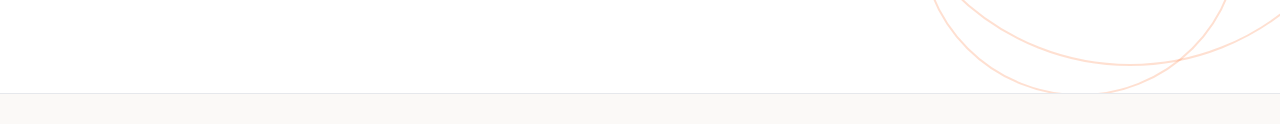
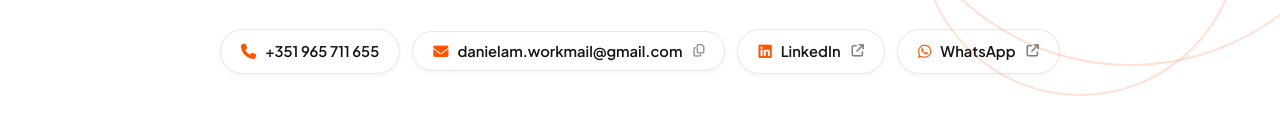
Before and after one commit to danielffmarques/danielffmarques.github.io, a plain HTML site: page index.html in a window 1280 px wide. Shown: the part 355-479 px from the top of the page. Drawn offline with Linux system fonts and the light colour scheme.

Commit message:
Add contact pills to Hero with unified typography

```diff
--- a/index.html
+++ b/index.html
@@ -62,6 +62,29 @@
       <div class="hero-titles text-center">
         <h1 class="hero-main-title">Digital Marketing & Strategy</h1>
         <p class="hero-sub-year">PORTFOLIO <span class="highlight-year">2026</span></p>
+      </div>
+
+      <!-- Hero Contacts Pills -->
+      <div class="hero-contacts-pills">
+        <a href="tel:+351965711655" class="hero-pill-btn">
+          <i class="fa-solid fa-phone"></i>
+          <span>+351 965 711 655</span>
+        </a>
+        <button class="hero-pill-btn copy-btn" data-copy="danielam.workmail@gmail.com" title="Clique para copiar">
+          <i class="fa-solid fa-envelope"></i>
+          <span>danielam.workmail@gmail.com</span>
+          <i class="fa-regular fa-copy pill-copy-icon"></i>
+        </button>
+        <a href="https://www.linkedin.com/in/daniel-amorim-marques-2092b6295/" target="_blank" rel="noopener noreferrer" class="hero-pill-btn">
+          <i class="fa-brands fa-linkedin"></i>
+          <span>LinkedIn</span>
+          <i class="fa-solid fa-arrow-up-right-from-square pill-ext-icon"></i>
+        </a>
+        <a href="https://wa.me/351965711655" target="_blank" rel="noopener noreferrer" class="hero-pill-btn">
+          <i class="fa-brands fa-whatsapp"></i>
+          <span>WhatsApp</span>
+          <i class="fa-solid fa-arrow-up-right-from-square pill-ext-icon"></i>
+        </a>
       </div>
     </div>
   </section>
--- a/style.css
+++ b/style.css
@@ -34,7 +34,7 @@
   --radius-pill: 9999px;
 
   --font-sans: 'Plus Jakarta Sans', -apple-system, BlinkMacSystemFont, sans-serif;
-  --font-display: 'Space Grotesk', sans-serif;
+  --font-display: 'Plus Jakarta Sans', sans-serif;
   --font-mono: 'Fira Code', monospace;
 
   --transition: all 0.25s cubic-bezier(0.16, 1, 0.3, 1);
@@ -403,6 +403,66 @@ a {
   color: var(--primary);
   -webkit-text-stroke: 0;
 }
+
+/* Hero Contact Pills */
+.hero-contacts-pills {
+  display: flex;
+  align-items: center;
+  justify-content: center;
+  gap: 12px;
+  flex-wrap: wrap;
+  margin-top: 32px;
+}
+
+.hero-pill-btn {
+  font-family: var(--font-sans);
+  font-size: 0.92rem;
+  font-weight: 600;
+  color: var(--text-main);
+  background: var(--bg-surface);
+  border: 1.5px solid var(--border-color);
+  padding: 10px 20px;
+  border-radius: var(--radius-pill);
+  display: inline-flex;
+  align-items: center;
+  gap: 9px;
+  text-decoration: none;
+  cursor: pointer;
+  transition: var(--transition);
+  box-shadow: var(--shadow-sm);
+}
+
+.hero-pill-btn i {
+  color: var(--primary);
+  font-size: 0.95rem;
+}
+
+.pill-copy-icon,
+.pill-ext-icon {
+  font-size: 0.78rem !important;
+  color: var(--text-light) !important;
+  margin-left: 2px;
+  transition: color 0.2s ease;
+}
+
+.hero-pill-btn:hover {
+  border-color: var(--primary);
+  color: var(--primary);
+  transform: translateY(-2px);
+  box-shadow: 0 6px 18px rgba(255, 84, 0, 0.15);
+}
+
+.hero-pill-btn:hover .pill-copy-icon,
+.hero-pill-btn:hover .pill-ext-icon {
+  color: var(--primary) !important;
+}
+
+[data-theme="dark"] .hero-pill-btn {
+  background: var(--bg-surface);
+  border-color: var(--border-color);
+  color: var(--text-main);
+}
+
 
 /* ==========================================================================
    ABOUT & SPECIALIZATION STAGE (DYNAMIC 4-CARD FAN-OUT + SCROLL BIO)
```
